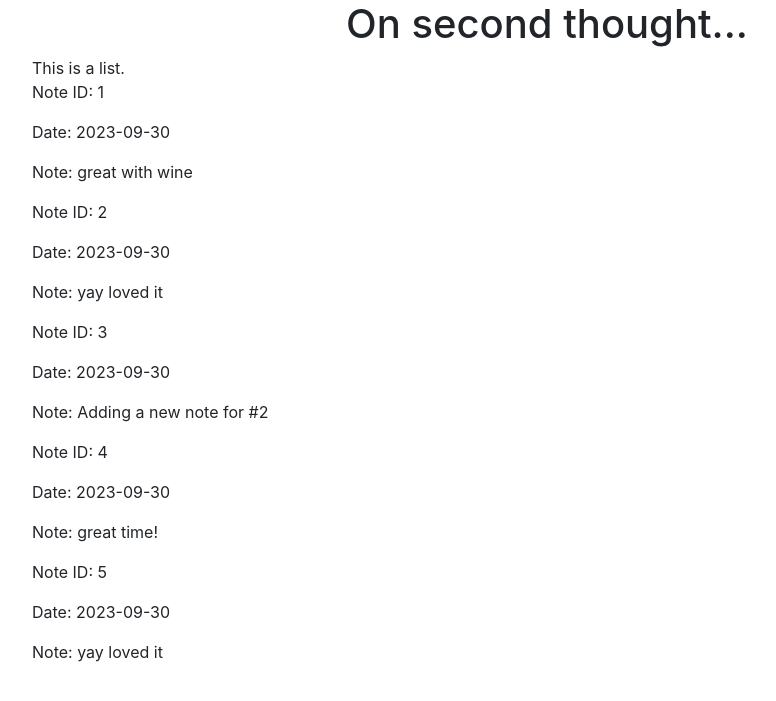
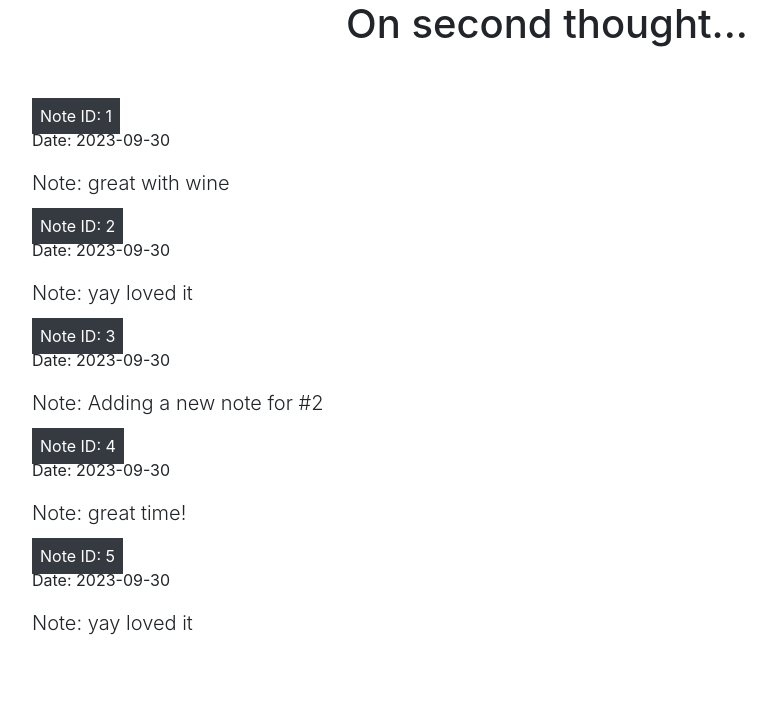
Before and after one commit to bretbarden/drug-interaction-checker, a Flask app: page /notes in a window 1280 px wide. Shown: the part 56-757 px from the top of the page, without its empty margins (93-869 px from the left). Run offline with Flask 3, Linux system fonts and the light colour scheme; a user stored in the database is signed in; some libraries are stand-ins or nearby versions.

Commit message:
latest draft

```diff
--- a/Website/templates/home.html
+++ b/Website/templates/home.html
@@ -8,8 +8,7 @@
 
 <h3><em>reference tool for conscious hedonists</em></h3>
 <br />
-<div align="center">EXTRA LINE</div>
-
+<img align="center" width="350px" src="/static/PEZ.jpeg" alt="logo"/>
 
 
 
--- a/Website/templates/notes.html
+++ b/Website/templates/notes.html
@@ -2,20 +2,22 @@
 
 {% block content %}
 <h1 align="center">On  second thought...</h1>
+<br>
+<br>
+
 
 
 
 {% if user.is_authenticated %}
 
 
-<ul>This is a list.
-
+<ul>
     {% for note in notes %}
 
     <div>
-        <p>Note ID: {{note.id}}</p>
+        <p class="d-inline p-2 bg-dark text-white">Note ID: {{note.id}}</p>
         <p>Date: {{note.datesubmit}}</p>
-        <p>Note: {{note.text}}</p>
+        <p class="lead">Note: {{note.text}}</p>
 
 
     {% endfor %}
```
Also changed, not shown: Website/templates/queries.html (+4 -3 lines), Website/static/PEZ.jpeg (added).
